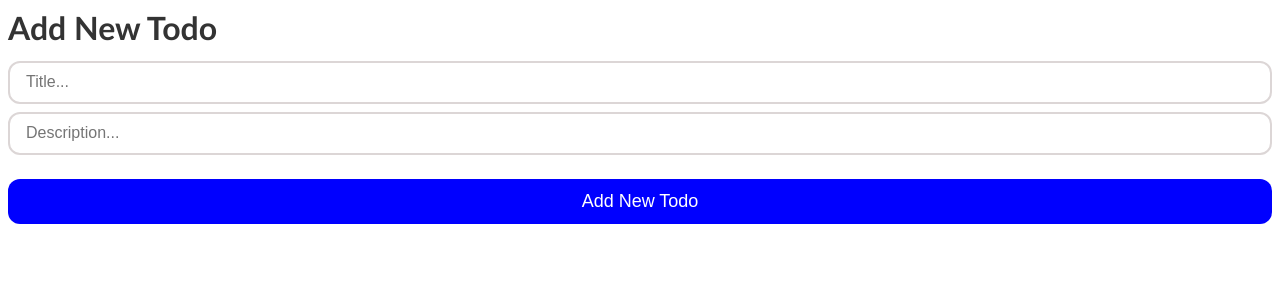
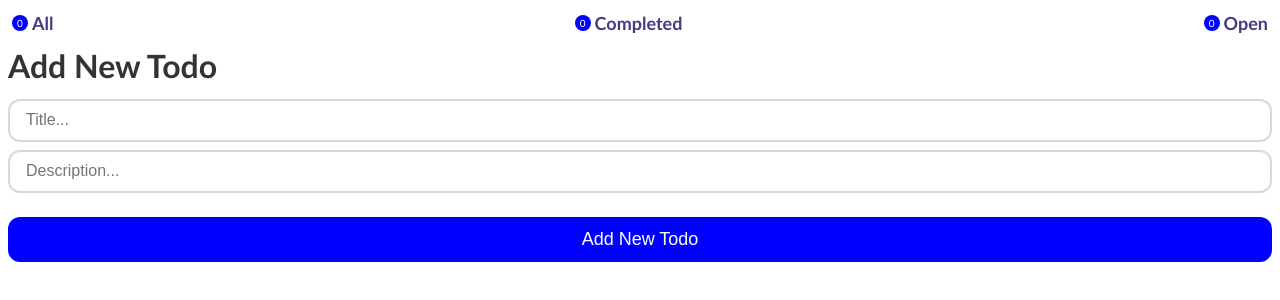
Before and after one commit to AtiyehHoshanfar/Note-App, a React (Vite) app: page / in a window 1280 px wide. Shown: the top 300 px of the page. Built offline with nearby package versions, Linux system fonts and the light colour scheme.

Commit message:
implementing TodoStatus Component

```diff
--- a/src/App.jsx
+++ b/src/App.jsx
@@ -3,13 +3,16 @@ import "./App.css";
 
 import AddNewTodo from "./components/AddNewTodo/AddNewTodo";
 import TodoList from "./components/TodoList/TodoList";
+import TodoStatus from "./components/TodoStatus/TodoStatus";
 
 function App() {
   const [todos, setTodos] = useState([]);
   return (
     <div>
+      <TodoStatus todos={todos}/>
       <AddNewTodo handleTodos={setTodos} />
       <TodoList setTodos={setTodos} todos={todos} />
+
     </div>
   );
 }
--- /dev/null
+++ b/src/components/TodoStatus/TodoStatus.jsx
@@ -0,0 +1,28 @@
+import styles from "./TodoStatus.module.css";
+
+function TodoStatus({ todos }) {
+  return (
+    <div className={styles.TodoStatus__container}>
+      <ul className={styles.TodoStatus__items}>
+        <li className={styles.TodoStatus__item}>
+          <div className={styles.TodoStatus__count}>{todos.length}</div>
+          <span className={styles.TodoStatus__label}>All</span>
+        </li>
+        <li className={styles.TodoStatus__item}>
+          <div className={styles.TodoStatus__count}>
+            {todos.filter((todo) => todo.completed).length}
+          </div>
+          <span className={styles.TodoStatus__label}>Completed</span>
+        </li>
+        <li className={styles.TodoStatus__item}>
+          <div className={styles.TodoStatus__count}>
+            {todos.filter((todo) => !todo.completed).length}
+          </div>
+          <span className={styles.TodoStatus__label}>Open</span>
+        </li>
+      </ul>
+    </div>
+  );
+}
+
+export default TodoStatus;
--- /dev/null
+++ b/src/components/TodoStatus/TodoStatus.module.css
@@ -0,0 +1,28 @@
+.TodoStatus__container {
+  margin: 1.2rem;
+}
+.TodoStatus__items {
+  display: flex;
+  align-items: center;
+  justify-content: space-between;
+}
+.TodoStatus__item {
+  display: flex;
+  align-items: center;
+}
+.TodoStatus__count {
+  width: 1.6rem;
+  height: 1.6rem;
+  display: flex;
+  align-items: center;
+  justify-content: center;
+  border-radius: 50%;
+  background-color: blue;
+  margin-right: 0.4rem;
+  color: white;
+}
+.TodoStatus__label {
+  color: #423c82;
+  font-size: 1.8rem;
+  font-weight: bold;
+}
```
